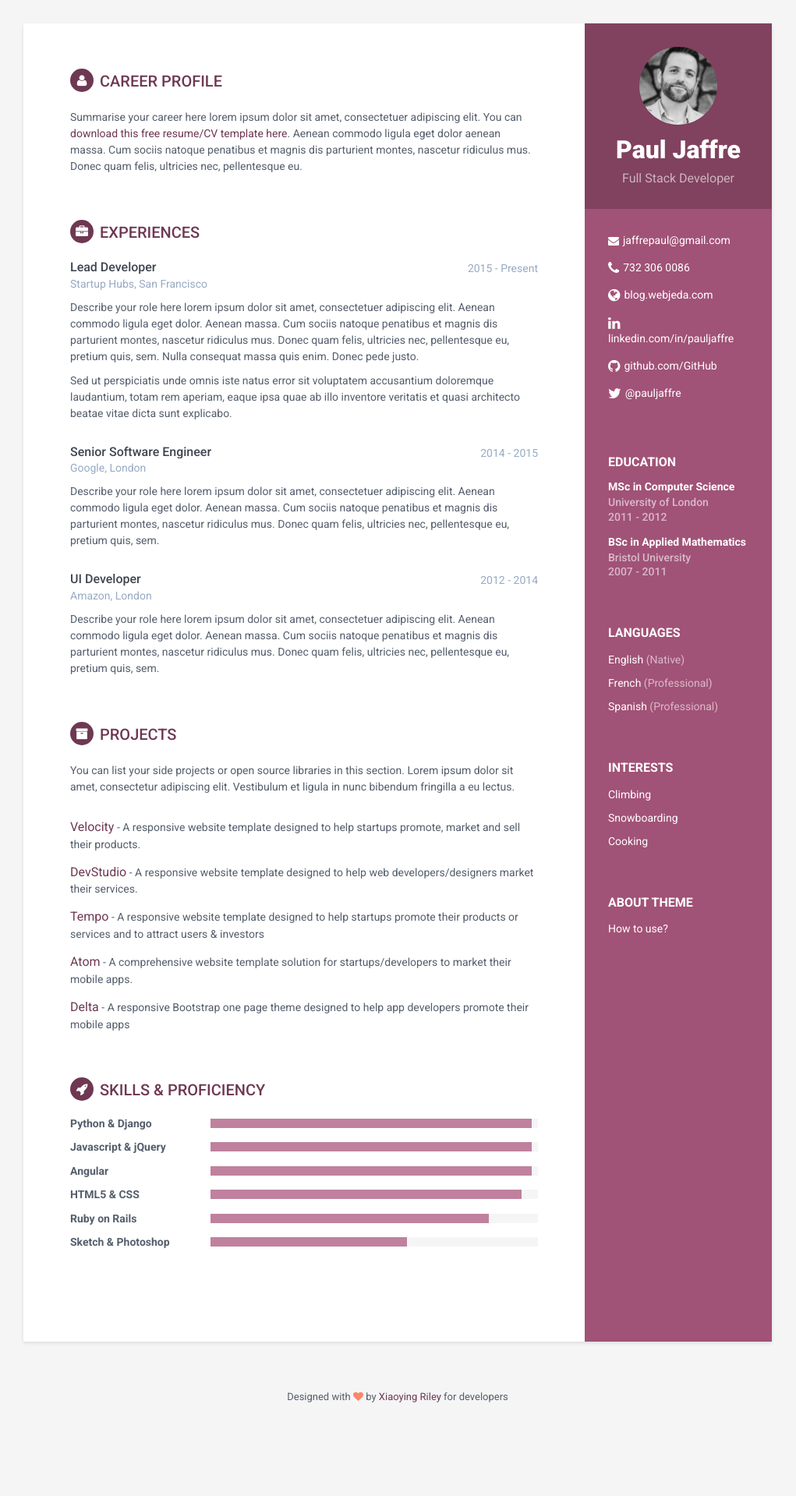
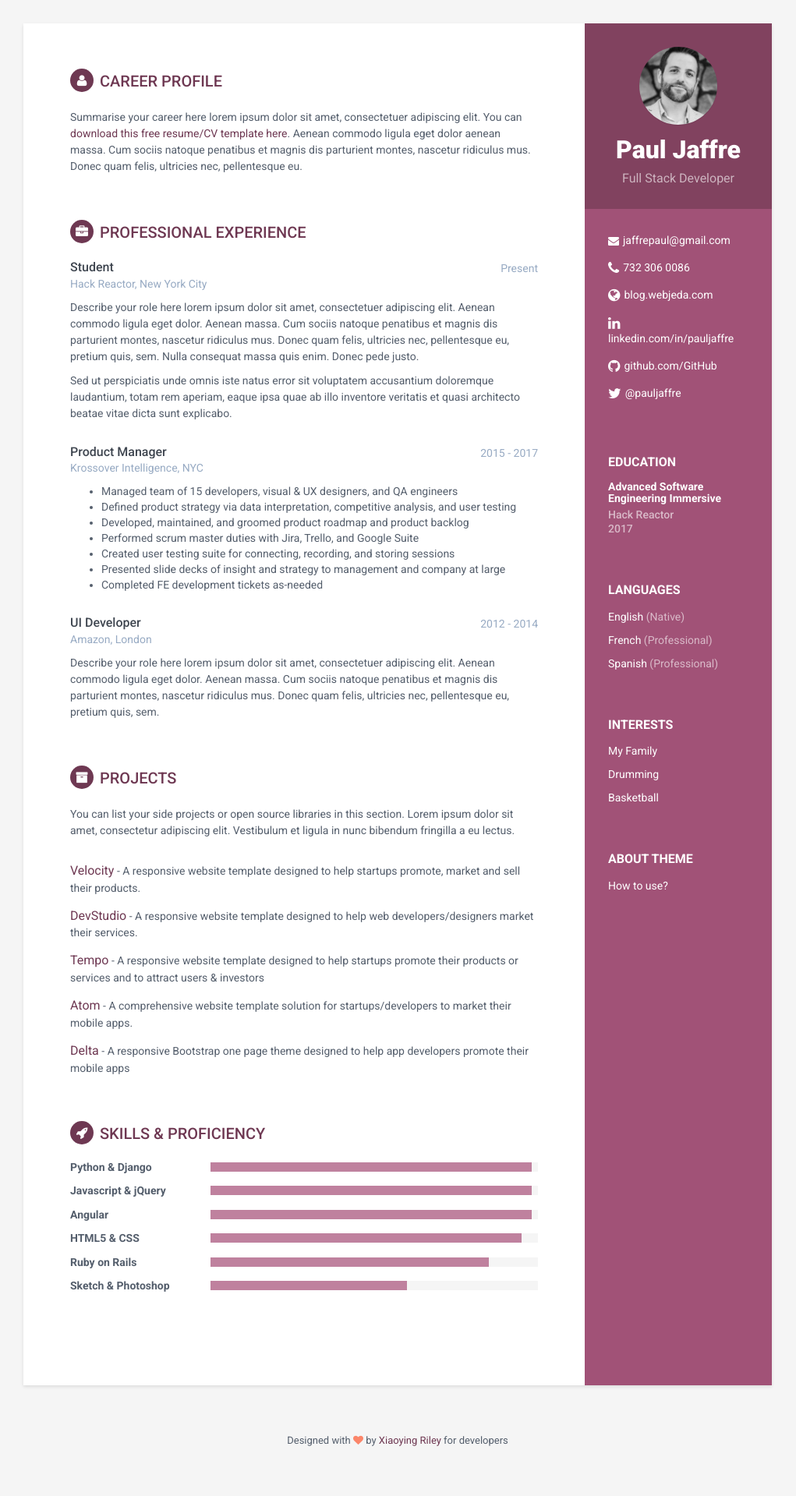
Before and after one commit to jaffrepaul/jaffrepaul.github.io, a Jekyll site: the page built from index.html, in a window 1280 px wide. Shown: the whole page at 78% size, without its empty margins (130-1151 px from the left). Built offline with Jekyll 4.4.1, drawn with Linux system fonts in a browser that asks for light colours; before the commit the page ends 1863 px from its top, so only the background shows below that.

Commit message:
new info

```diff
--- a/_config.yml
+++ b/_config.yml
@@ -20,7 +20,7 @@ pic: paul_profile.jpg  #place a 100x100 picture inside /assets/images/ folder an
 #sidebar links
 email: jaffrepaul@gmail.com
 phone: 732 306 0086
-website: blog.webjeda.com #do not add http://
+# website: blog.webjeda.com #do not add http://
 linkedin: pauljaffre
 github: jaffrepaul
 twitter: '@pauljaffre'
--- a/_includes/education.html
+++ b/_includes/education.html
@@ -1,11 +1,11 @@
  <div class="education-container container-block">
 <h2 class="container-block-title">Education</h2>
 <div class="item">
-    <h4 class="degree">MSc in Computer Science</h4>
-    <h5 class="meta">University of London</h5>
-    <div class="time">2011 - 2012</div>
+    <h4 class="degree">Advanced Software Engineering Immersive</h4>
+    <h5 class="meta">Hack Reactor</h5>
+    <div class="time">2017</div>
 </div><!--//item-->
-<div class="item">
+<!-- <div class="item">
     <h4 class="degree">BSc in Applied Mathematics</h4>
     <h5 class="meta">Bristol University</h5>
     <div class="time">2007 - 2011</div>
--- a/_includes/experience.html
+++ b/_includes/experience.html
@@ -1,13 +1,13 @@
 <section class="section experiences-section">
-                <h2 class="section-title"><i class="fa fa-briefcase"></i>Experiences</h2>
+                <h2 class="section-title"><i class="fa fa-briefcase"></i>Professional Experience</h2>
 
                 <div class="item">
                     <div class="meta">
                         <div class="upper-row">
-                            <h3 class="job-title">Lead Developer</h3>
-                            <div class="time">2015 - Present</div>
+                            <h3 class="job-title">Student</h3>
+                            <div class="time">Present</div>
                         </div><!--//upper-row-->
-                        <div class="company">Startup Hubs, San Francisco</div>
+                        <div class="company">Hack Reactor, New York City</div>
                     </div><!--//meta-->
                     <div class="details">
                         <p>Describe your role here lorem ipsum dolor sit amet, consectetuer adipiscing elit. Aenean commodo ligula eget dolor. Aenean massa. Cum sociis natoque penatibus et magnis dis parturient montes, nascetur ridiculus mus. Donec quam felis, ultricies nec, pellentesque eu, pretium quis, sem. Nulla consequat massa quis enim. Donec pede justo.</p>
@@ -18,13 +18,22 @@
                 <div class="item">
                     <div class="meta">
                         <div class="upper-row">
-                            <h3 class="job-title">Senior Software Engineer</h3>
-                            <div class="time">2014 - 2015</div>
+                            <h3 class="job-title">Product Manager</h3>
+                            <div class="time">2015 - 2017</div>
                         </div><!--//upper-row-->
-                        <div class="company">Google, London</div>
+                        <div class="company">Krossover Intelligence, NYC</div>
                     </div><!--//meta-->
                     <div class="details">
-                        <p>Describe your role here lorem ipsum dolor sit amet, consectetuer adipiscing elit. Aenean commodo ligula eget dolor. Aenean massa. Cum sociis natoque penatibus et magnis dis parturient montes, nascetur ridiculus mus. Donec quam felis, ultricies nec, pellentesque eu, pretium quis, sem.</p>
+                        <p></p>
+                        <ul>
+                          <li>Managed team of 15 developers, visual & UX designers, and QA engineers</li>
+                          <li>Defined product strategy via data interpretation, competitive analysis, and user testing</li>
+                          <li>Developed, maintained, and groomed product roadmap and product backlog</li>
+                          <li>Performed scrum master duties with Jira, Trello, and Google Suite</li>
+                          <li>Created user testing suite for connecting, recording, and storing sessions</li>
+                          <li>Presented slide decks of insight and strategy to management and company at large</li>
+                          <li>Completed FE development tickets as-needed</li>
+                        </ul>
 
                     </div><!--//details-->
                 </div><!--//item-->
--- a/_includes/interests.html
+++ b/_includes/interests.html
@@ -1,8 +1,8 @@
 <div class="interests-container container-block">
 <h2 class="container-block-title">Interests</h2>
 <ul class="list-unstyled interests-list">
-<li>Climbing</li>
-<li>Snowboarding</li>
-<li>Cooking</li>
+<li>My Family</li>
+<li>Drumming</li>
+<li>Basketball</li>
 </ul>
 </div><!--//interests-->
--- a/assets/css/styles.css
+++ b/assets/css/styles.css
@@ -106,7 +106,7 @@ p {
   font-size: 14px;
 }
 .sidebar-wrapper .container-block {
-  padding: 30px;
+  padding: 28px;
 }
 .sidebar-wrapper .container-block-title {
   text-transform: uppercase;
```
Also changed, not shown: 2 other files.
